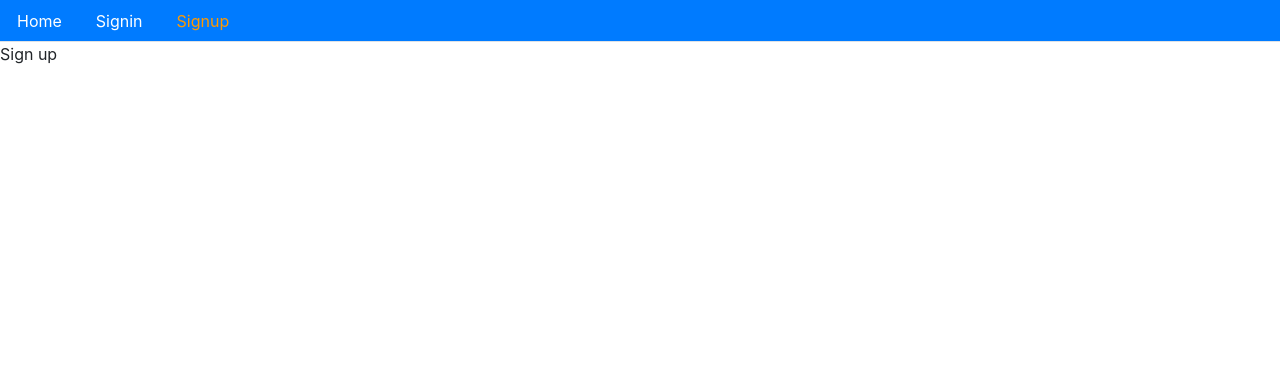
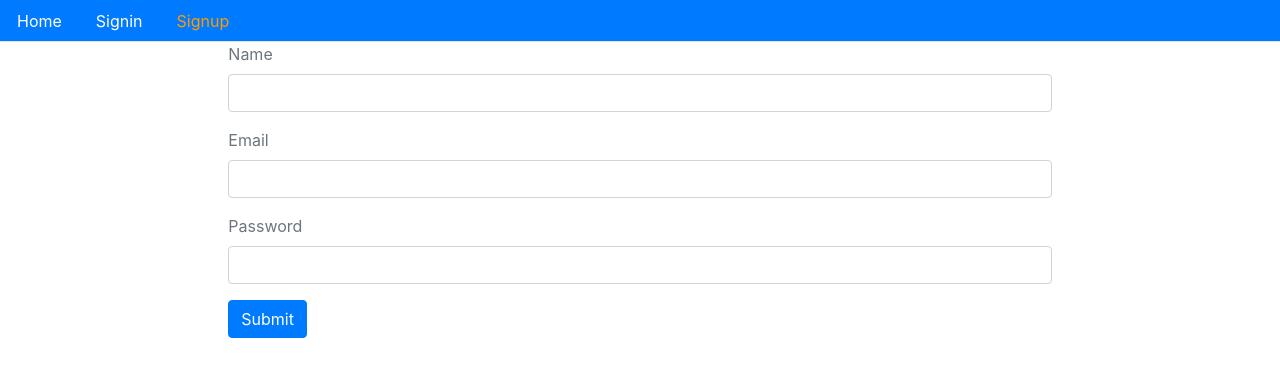
Before and after one commit to Arsalan-Khalid1/eTest-front-end, a React (Create React App) app: page /signup in a window 1280 px wide. Shown: the top 376 px of the page. Built offline with nearby package versions, Linux system fonts and the light colour scheme; no server answers.

Commit message:
signup form template (static yet)

```diff
--- /dev/null
+++ b/src/config.js
@@ -0,0 +1 @@
+export const API = process.env.REACT_APP_API_URL;
--- a/src/users/Signup.js
+++ b/src/users/Signup.js
@@ -1,9 +1,35 @@
 import react from 'react';
+import {API} from '../config';
+const Signup = () => {
+  const signUpForm = () => {
+    return (
+      <div className="container col-md-8 offset-md-2">
+        <form>
+          <div className="form-group">
+            <label className="text-muted">Name</label>
+            <input type="text" className="form-control" />
+          </div>
 
-const Signup = () => {
+          <div className="form-group">
+            <label className="text-muted">Email</label>
+            <input type="email" className="form-control" />
+          </div>
+
+          <div className="form-group">
+            <label className="text-muted">Password</label>
+            <input type="password" className="form-control" />
+          </div>
+
+          <button className="btn btn-primary">Submit</button>
+
+        </form>
+
+      </div>
+    );
+  };
   return (
     <div>
-      Sign up
+      {signUpForm ()}
     </div>
   );
 };
```
